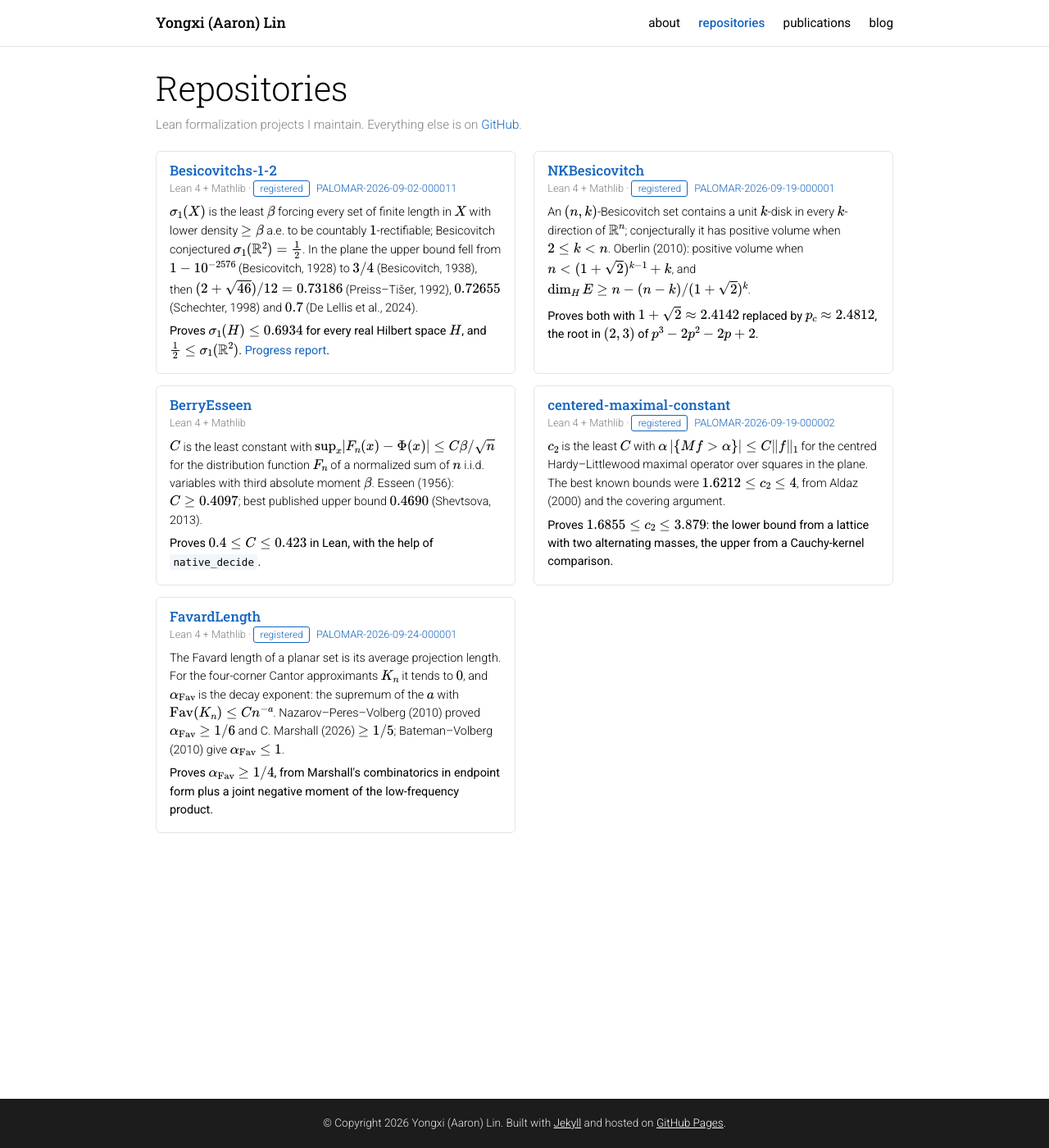
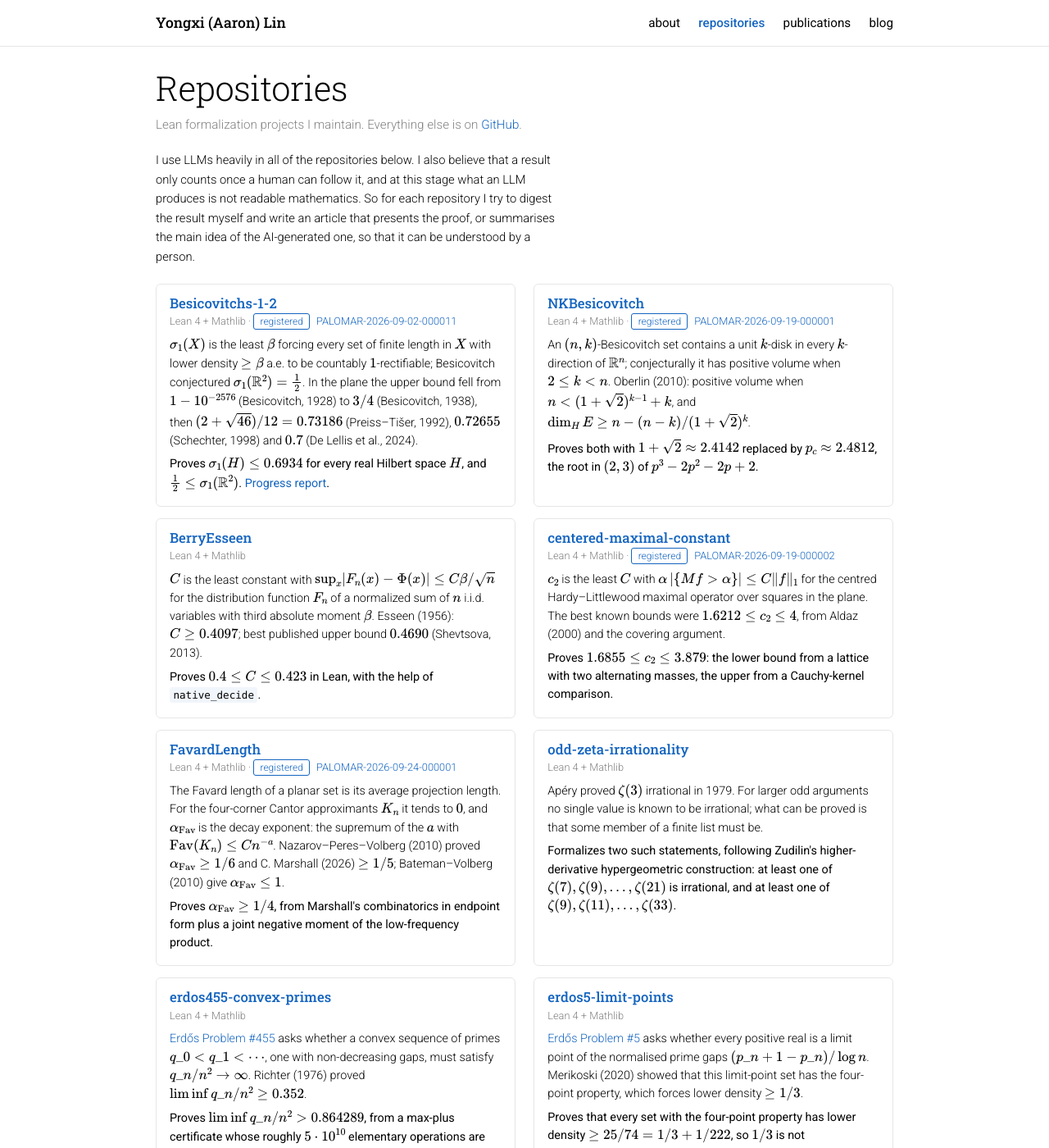
Before and after one commit to CoolRmal/coolrmal.github.io, a Jekyll site: the page built from repositories.md, in a window 1280 px wide and 1400 px high. Shown: the whole window at 82% size. Built offline with Jekyll 4.4.1, drawn with Linux system fonts in a browser that asks for light colours; formulas are drawn with MathJax 3; some of the changed text lies outside the part shown.

Commit message:
Add three new repositories and a note on how they were made
odd-zeta-irrationality, erdos455-convex-primes and erdos5-limit-points,
none registered on Palomar yet, plus a short opening note about LLM use and
the intention to write readable accounts of each result.

Co-Authored-By: Claude Opus 5 <noreply@anthropic.com>

```diff
--- a/assets/css/main.css
+++ b/assets/css/main.css
@@ -271,6 +271,13 @@ blockquote {
 }
 
 /* ------------------------------------------------------ repository grid */
+.repo-intro {
+  margin: 0 0 1.3rem;
+  max-width: 62ch;
+  font-size: 0.92rem;
+  line-height: 1.6;
+}
+
 .repo-grid {
   display: grid;
   grid-template-columns: repeat(2, minmax(0, 1fr));
--- a/repositories.md
+++ b/repositories.md
@@ -5,6 +5,14 @@ description: Lean formalization projects I maintain. Everything else is on <a hr
 permalink: /repositories/
 nav: repositories
 ---
+
+<p class="repo-intro">
+  I use LLMs heavily in all of the repositories below. I also believe that a result only counts
+  once a human can follow it, and at this stage what an LLM produces is not readable mathematics.
+  So for each repository I try to digest the result myself and write an article that presents the
+  proof, or summarises the main idea of the AI-generated one, so that it can be understood by a
+  person.
+</p>
 
 <div class="repo-grid">
 
@@ -81,4 +89,47 @@ nav: repositories
   </p>
 </div>
 
+<div class="repo-card">
+  <h3 class="entry-title"><a href="https://github.com/CoolRmal/odd-zeta-irrationality" target="_blank" rel="noopener noreferrer">odd-zeta-irrationality</a></h3>
+  <p class="entry-meta">Lean 4 + Mathlib</p>
+  <p>
+    Ap&eacute;ry proved $\zeta(3)$ irrational in 1979. For larger odd arguments no single value is
+    known to be irrational; what can be proved is that some member of a finite list must be.
+  </p>
+  <p class="repo-result">
+    Formalizes two such statements, following Zudilin's higher-derivative hypergeometric
+    construction: at least one of $\zeta(7),\zeta(9),\dots,\zeta(21)$ is irrational, and at least
+    one of $\zeta(9),\zeta(11),\dots,\zeta(33)$.
+  </p>
 </div>
+
+<div class="repo-card">
+  <h3 class="entry-title"><a href="https://github.com/CoolRmal/erdos455-convex-primes" target="_blank" rel="noopener noreferrer">erdos455-convex-primes</a></h3>
+  <p class="entry-meta">Lean 4 + Mathlib</p>
+  <p>
+    <a href="https://www.erdosproblems.com/455" target="_blank" rel="noopener noreferrer">Erd&#337;s Problem #455</a>
+    asks whether a convex sequence of primes $q\_0\lt q\_1\lt\cdots$, one with non-decreasing gaps,
+    must satisfy $q\_n/n^2\to\infty$. Richter (1976) proved $\liminf q\_n/n^2\ge 0.352$.
+  </p>
+  <p class="repo-result">
+    Proves $\liminf q\_n/n^2 \gt 0.864289$, from a max-plus certificate whose roughly
+    $5\cdot 10^{10}$ elementary operations are evaluated by the Lean kernel.
+  </p>
+</div>
+
+<div class="repo-card">
+  <h3 class="entry-title"><a href="https://github.com/CoolRmal/erdos5-limit-points" target="_blank" rel="noopener noreferrer">erdos5-limit-points</a></h3>
+  <p class="entry-meta">Lean 4 + Mathlib</p>
+  <p>
+    <a href="https://www.erdosproblems.com/5" target="_blank" rel="noopener noreferrer">Erd&#337;s Problem #5</a>
+    asks whether every positive real is a limit point of the normalised prime gaps
+    $(p\_{n+1}-p\_n)/\log n$. Merikoski (2020) showed that this limit-point set has the four-point
+    property, which forces lower density $\ge 1/3$.
+  </p>
+  <p class="repo-result">
+    Proves that every set with the four-point property has lower density
+    $\ge 25/74 = 1/3 + 1/222$, so $1/3$ is not asymptotically sharp.
+  </p>
+</div>
+
+</div>
```
